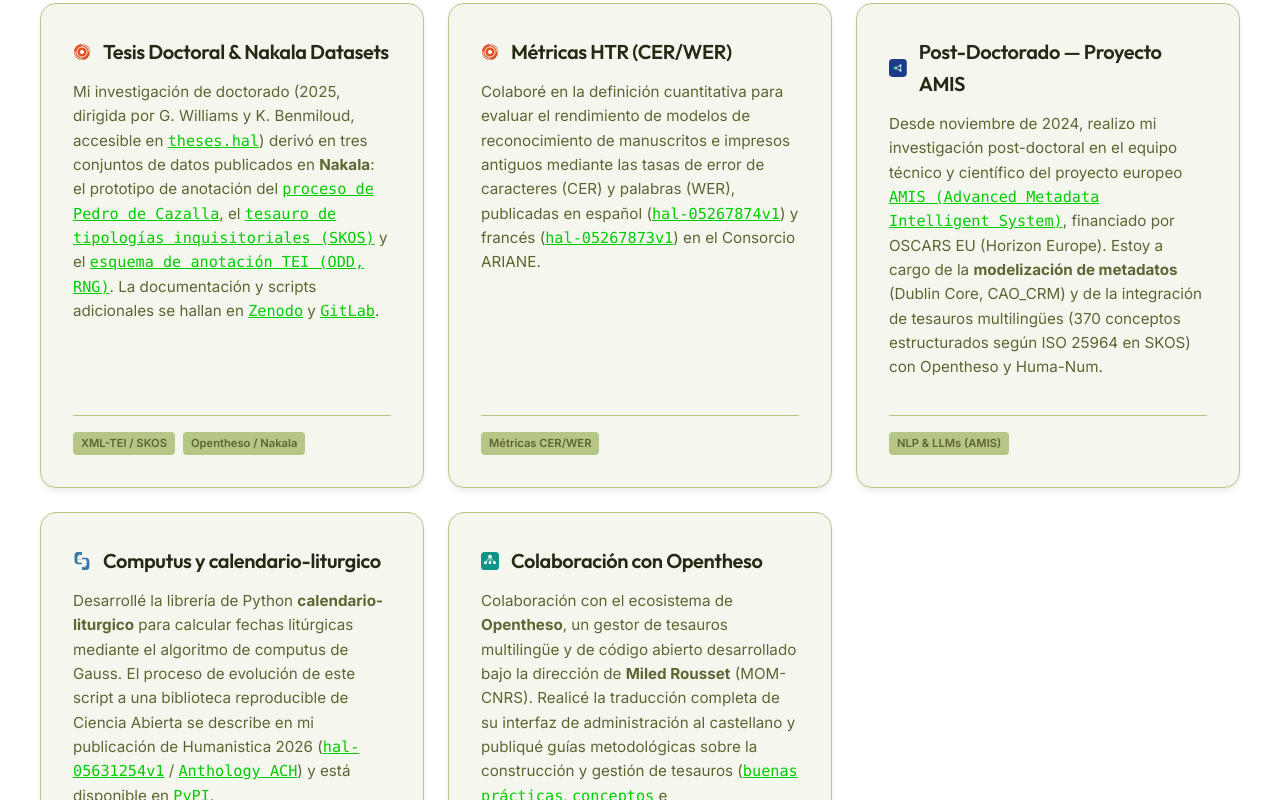
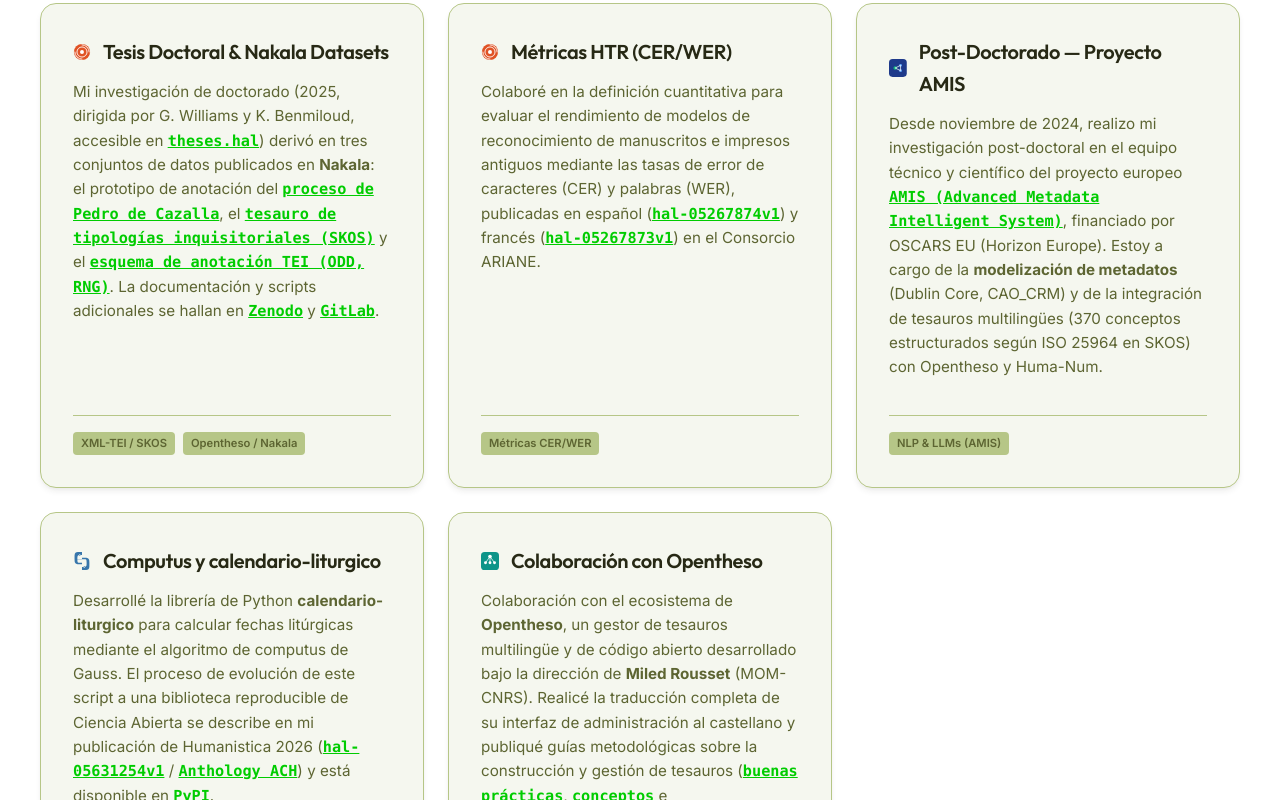
Before and after one commit to andresecha/personal, a React (Vite) app: page / in a window 1280 px wide. Shown: the part 880-1680 px from the top of the page. Built offline with nearby package versions, Linux system fonts and the light colour scheme.

Commit message:
style: make all text links bold globally

```diff
--- a/src/index.css
+++ b/src/index.css
@@ -92,6 +92,7 @@
 a:not(.btn-primary):not(.btn-secondary):not(.logo-text):not(.social-link):not(.nav-btn) {
   font-family: 'Cascadia Code Semilight', 'Cascadia Code', Consolas, 'Courier New', monospace !important;
   color: #00CC00 !important;
+  font-weight: bold !important;
 }
 
 a:not(.btn-primary):not(.btn-secondary):not(.logo-text):not(.social-link):not(.nav-btn):hover {
```
